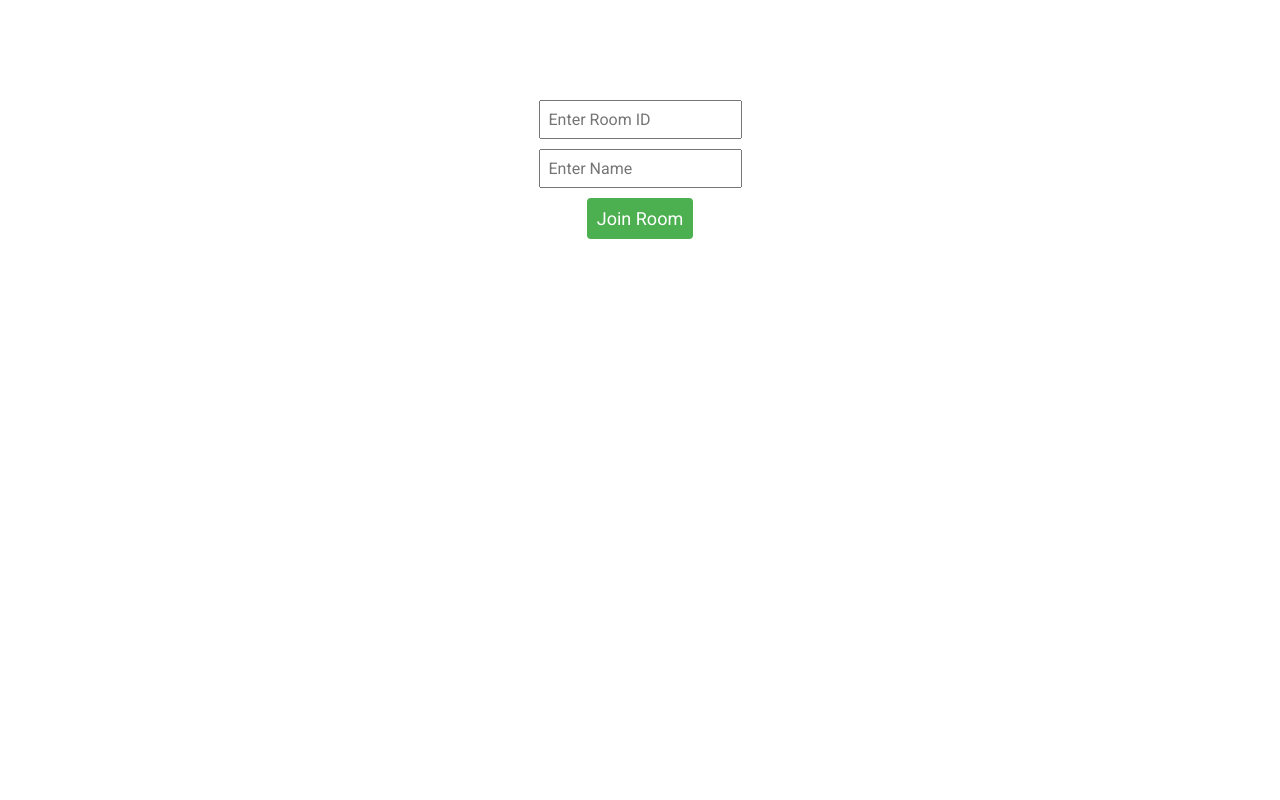
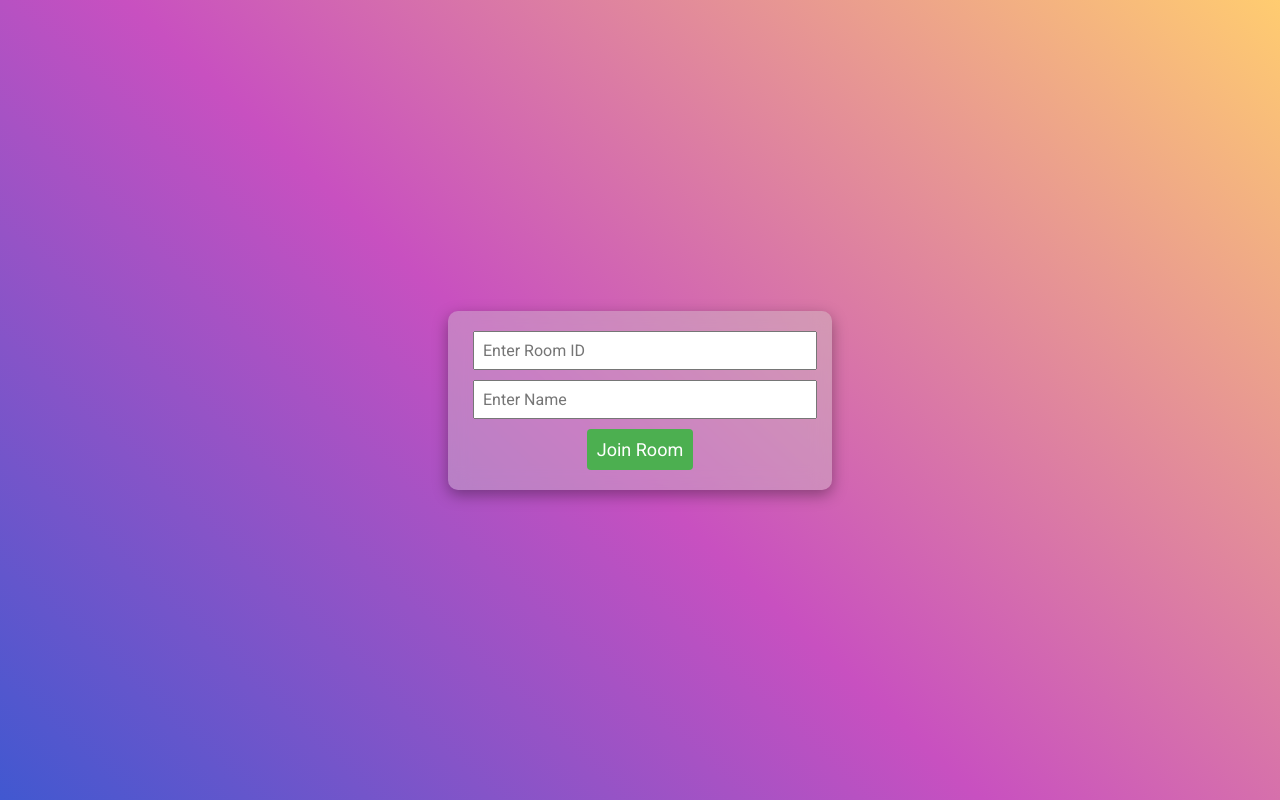
Before and after one commit to ishanyadav13290/collaborative-jamboard, a React (Create React App) app: page / in a window 1280 px wide. Built offline with nearby package versions, Linux system fonts and the light colour scheme; no server answers.

Commit message:
ui improved, user joining details fixed

```diff
--- a/public/index.html
+++ b/public/index.html
@@ -24,7 +24,7 @@
       work correctly both with client-side routing and a non-root public URL.
       Learn how to configure a non-root public URL by running `npm run build`.
     -->
-    <title>React App</title>
+    <title>Kollab</title>
   </head>
   <body>
     <noscript>You need to enable JavaScript to run this app.</noscript>
--- a/src/App.css
+++ b/src/App.css
@@ -6,7 +6,6 @@
   width: 100%;
   padding: 3em 1em;
   display: flex;
-  /* flex-direction: column; */
   align-items: center;
   justify-content: center;
   gap: 30px;
@@ -14,7 +13,8 @@
 
 .joinees{
   background: white;
-  height: 450px;
+  /* height: 450px; */
+  align-self: flex-start;
   width: fit-content;
   padding: 20px;
   border-radius: 10px;
@@ -23,7 +23,7 @@
 .chatsSection{
   background: white;
   height: 450px;
-  width: 400px;
+  width: 20%;
   padding: 20px;
   display: flex;
   flex-direction: column;
@@ -31,31 +31,38 @@
   border-radius: 10px;
 }
 
+.chats{
+  height: 80%;
+  border: 1px solid black;
+  overflow: hidden scroll;
+  display: flex;
+  width: 100%;
+  flex-direction: column;
+}
+
+.me,.other {
+  margin: 10px;
+  padding: 10px;
+  border: 1px solid #ccc;
+  border-radius: 8px;
+  max-width: 300px;
+  display: flex;
+  flex-direction: column;
+}
+
 .other{
   width: fit-content;
-  background: #857e7e;
+  background: rgb(221, 221, 221);
+  margin-right: 100%;
+  align-self: flex-start;
 }
 .me{
   width: fit-content;
+  align-self: flex-end;
   background: rgb(15, 192, 68);
 }
-@media (max-width: 768px) {
-  .App {
-    /* flex-direction: column; */
-    display: block;
-    text-align: center;
-  }
-  .joinees{
-    width: fit-content;
-    height: fit-content;
-  }
 
-  .chatsSection{
-    margin: 2% auto;
-  }
-}
-
-.chatsSection > h3{
+.chatsSection > h3, .joinees >h3{
   text-align: center;
   border-bottom: 1px solid;
 }
@@ -65,23 +72,10 @@
   padding: 10px;
 }
 
-.chats{
-  height: 80%;
-  border: 1px solid black;
-  overflow-y: scroll;
-}
-
-.individualChats {
-  margin: 10px;
-  padding: 10px;
-  border: 1px solid #ccc;
-  border-radius: 8px;
-  max-width: 300px;
-}
-
 .senderName {
   font-weight: bold;
-  margin-bottom: 5px;
+  margin-bottom: 1px;
+  text-decoration: underline;
 }
 
 .messageText {
@@ -97,6 +91,24 @@
   padding: 10px;
   cursor: pointer;
 }
+
+@media (max-width: 768px) {
+  .App {
+    /* flex-direction: column; */
+    display: block;
+    text-align: center;
+  }
+  .joinees{
+    width: fit-content;
+    height: fit-content;
+  }
+
+  .chatsSection{
+    margin: 2% auto;
+    width: 90%;
+  }
+}
+
 
 .tools {
   display: flex;
@@ -119,6 +131,9 @@ h1 {
 input {
   margin: 0 5px;
 }
+canvas{
+  border-radius: 10px;
+}
 
 
 span {
--- a/src/App.js
+++ b/src/App.js
@@ -7,9 +7,10 @@ import { useMemo, useState } from "react";
 function App() {
   const [name, setName] = useState("User");
     const socket = useMemo(() => io("http://localhost:3001"), []);
+
   return (
     <>
-    <div>
+    <div style={{minHeight:"100vh"}}>
     <Routes>
       <Route path="/" element={<Main socket={socket} name={name}
 setName={setName} />} />
--- a/src/Components/Board.js
+++ b/src/Components/Board.js
@@ -33,13 +33,13 @@ const Board = ({ brushColor, brushSize, socket, roomId }) => {
           // Create an image object from the data URL
           const image = new Image();
           image.src = data.dataURL;
-
-          const canvas = canvasRef.current;
+          console.log(canvasRef)
+          const canvas = canvasRef?.current;
           // eslint-disable-next-line react-hooks/exhaustive-deps
-          const ctx = canvas.getContext("2d");
+          const ctx = canvas?.getContext("2d");
           // Draw the image onto the canvas
           image.onload = () => {
-            ctx.drawImage(image, 0, 0);
+            ctx?.drawImage(image, 0, 0);
           };
         // });
       }
@@ -171,7 +171,7 @@ const Board = ({ brushColor, brushSize, socket, roomId }) => {
     <>
       <canvas
         ref={canvasRef}
-        width={windowSize[0] > 600 ? 600 : 300}
+        width={windowSize[0] > 600 ? 800 : 300}
         height={windowSize[1] > 400 ? 400 : 200}
         style={{ backgroundColor: "white" }}
       />
--- a/src/Components/CanvasDrawing.js
+++ b/src/Components/CanvasDrawing.js
@@ -10,23 +10,12 @@ const CanvasDrawing = ({socket,name}) => {
   const [brushColor, setBrushColor] = useState('black');
   const [brushSize, setBrushSize] = useState(5);
   let {id} = useParams("id")
-  // useEffect(() => {
-
-  //   // // Emit the room name to the server
-  //   // console.log(id,name)
-  //   // socket?.emit("join", {id,name});
-
-  //   // Cleanup: Disconnect socket when component unmounts
-  //   return () => {
-  //     socket?.disconnect();
-  //   };
-  // }, [id, name, socket]);
 
   return (
     <div className="App" >
     <Joinees socket={socket} name={name} />
       <div>
-      <h1>Collaborative Whiteboard</h1>
+      <h1 style={{color:"white"}}>Collaborative Whiteboard</h1>
       <div>
         <Board roomId={id} brushColor={brushColor} brushSize={brushSize} socket={socket}/>
         <div className='tools' >
--- a/src/Components/Chats.jsx
+++ b/src/Components/Chats.jsx
@@ -24,8 +24,14 @@ const Chats = ({socket,name,id}) => {
     <div className='chatsSection'>
         <h3>CHATS</h3>
         <div className="chats">
-            {allMsgs.map((el,i)=>{
-                return <IndividualChats key={i} data={el} socket={socket} />
+        {allMsgs.map((el, i) => {
+              if (el.id==socket.id) {
+                return <SentChats key={i} data={el} socket={socket} />;
+              } else {
+                return (
+                  <ReceivedChats key={i} data={el} socket={socket} />
+                );
+              }
             })}
         </div>
         <div className='send'>
@@ -37,10 +43,18 @@ const Chats = ({socket,name,id}) => {
 }
 
 
-const IndividualChats = ({data,socket}) => {
+const SentChats = ({data,socket}) => {
   return (
-    <div className={data.id==socket.id?'individualChats me':'individualChats other'}>
-    <p>{data.id==socket.id?"You":data.name}</p>
+      <div className={"me"}>
+    <p className='senderName'>{data.id==socket.id?"You":data.name}</p>
+      <div className='messageText'>{data.message}</div>
+    </div>
+  )
+}
+const ReceivedChats = ({data,socket}) => {
+  return (
+      <div className={'other'}>
+    <p className='senderName'>{data.id==socket.id?"You":data.name}</p>
       <div className='messageText'>{data.message}</div>
     </div>
   )
--- a/src/Components/Joinees.jsx
+++ b/src/Components/Joinees.jsx
@@ -5,11 +5,12 @@ const Joinees = ({socket,name}) => {
   useEffect(()=>{
     socket.on("userJoined",(data)=>{
       console.log(data)
-      setAllUsers(prev=>[...prev,data])
+      setAllUsers(data)
     })
   },[socket])
   return (
     <div className='joinees'>
+    <h3>Users</h3>
     {allUsers.map((el,i)=>{
       return <div key={i}>
         <p>{el.id==socket?.id?`${el.name} (You)`:`${el.name}`}</p>
--- a/src/Components/Main/Main.jsx
+++ b/src/Components/Main/Main.jsx
@@ -1,36 +1,43 @@
-import React, { useState } from 'react';
+import React, { useState, useEffect } from 'react';
 import { useNavigate } from 'react-router-dom';
 import './main.css'; // Import your CSS file
 
-const Main = ({socket,setName,name}) => {
+const Main = ({ socket, setName, name }) => {
   const [id, setId] = useState("");
   const navigate = useNavigate(null);
 
-  const joinRoom =() => {
+  const joinRoom = (e) => {
+    e.preventDefault()
     navigate(`/room/${id}`);
-    socket.emit("join",{room:id,name})
-  }
+    socket.emit("join", { room: id, name });
+  };
 
   return (
-    <div className='mainContainer'>
+    <div className='mainContainer mouseTrail'>
+      <form className='fields' onSubmit={joinRoom}>
         <input
           type="text"
           className='inputField'
           onChange={(e) => setId(e.target.value)}
           placeholder='Enter Room ID'
+          required
         />
+        <br />
         <input
           type="text"
           className='inputField'
           onChange={(e) => setName(e.target.value)}
           placeholder='Enter Name'
+          required
         />
+        <br />
         <button
           className='joinButton'
-        onClick={joinRoom}
+          type='submit'
         >
           Join Room
         </button>
+      </form>
     </div>
   );
 }
--- a/src/Components/Main/main.css
+++ b/src/Components/Main/main.css
@@ -1,16 +1,28 @@
 /* styles.css */
 
 .mainContainer {
-  display: flex;
-  flex-direction: column;
-  align-items: center;
-  margin-top: 100px;
+  display: grid;
+  place-items: center;
+  height: 100vh;
+ background-color: #4158D0;
+  background-image: linear-gradient(43deg, #4158D0 0%, #C850C0 46%, #FFCC70 100%);
+}
+
+.fields{
+  padding: 20px;
+  border-radius: 10px;
+  text-align: center;
+  width: 30%;
+  backdrop-filter: blur(10px);
+  background: rgba(204, 214, 204, 0.35);
+  box-shadow: rgba(0, 0, 0, 0.35) 0px 5px 15px;
 }
 
 .inputField {
   margin-bottom: 10px;
   padding: 8px;
   font-size: 16px;
+  width: 100%;
 }
 
 .joinButton {
--- a/src/index.css
+++ b/src/index.css
@@ -6,6 +6,7 @@
     padding: 0;
     box-sizing: border-box;
     font-family: 'Roboto', sans-serif;
+    box-sizing: border-box;
 }
 
 body {
@@ -21,3 +22,32 @@ code {
   font-family: source-code-pro, Menlo, Monaco, Consolas, 'Courier New',
     monospace;
 }
+
+/* Webkit-based browsers */
+::-webkit-scrollbar {
+  width: 5px;
+  border-right: 5px solid white;
+}
+
+::-webkit-scrollbar-track {
+  background-color: #f1f1f1;
+}
+
+::-webkit-scrollbar-thumb {
+  background-color: #888;
+  border-radius: 5px;
+}
+
+/* Firefox */
+::-moz-scrollbar {
+  width: 12px;
+}
+
+::-moz-scrollbar-track {
+  background-color: #f1f1f1;
+}
+
+::-moz-scrollbar-thumb {
+  background-color: #b9b9b9;
+  border-radius: 5px;
+}
```
Also changed, not shown: 2 other files (tests, documents, lock files or other folders). Lines whose indentation alone changed are shown as unchanged.
